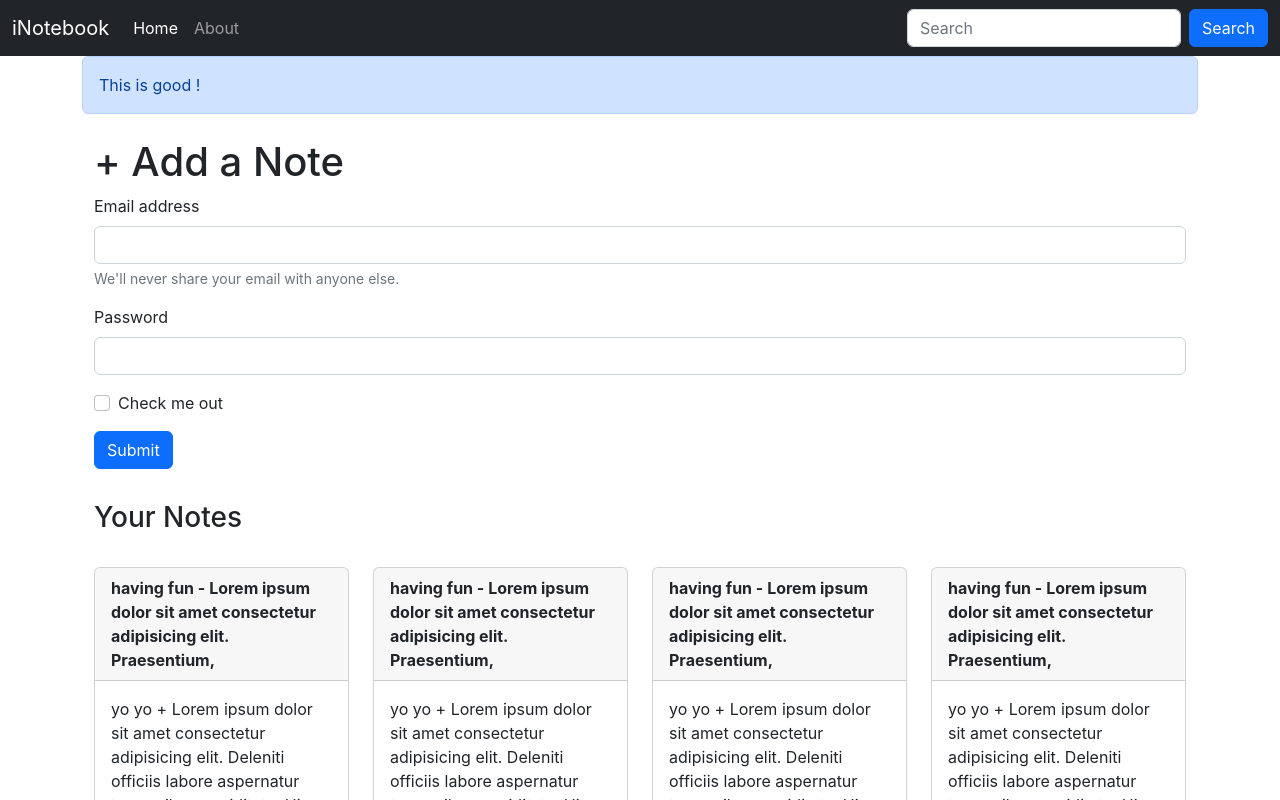
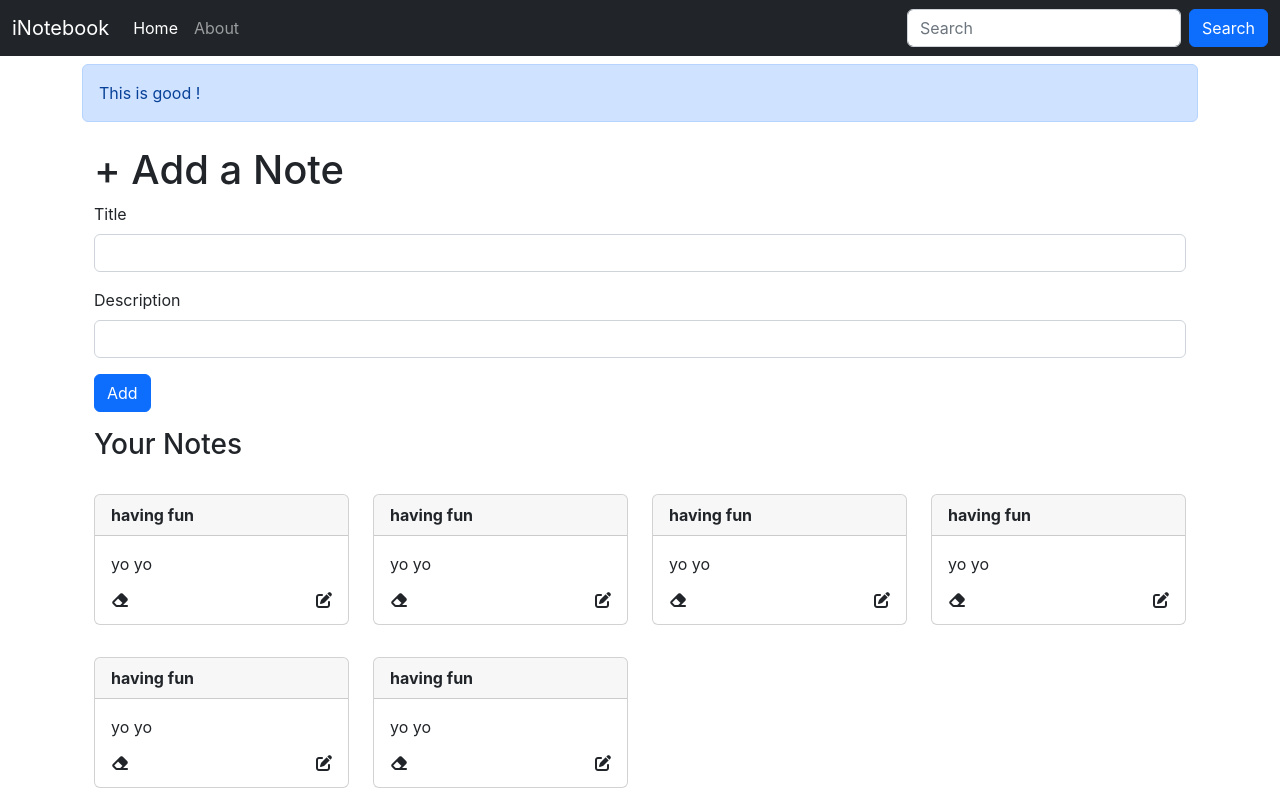
Before and after one commit to Imperial79/inotebook_react, a React (Create React App) app: page / in a window 1280 px wide. Shown: the top 800 px of the page. Built offline with nearby package versions, Linux system fonts and the light colour scheme.

Commit message:
implemented addNote

```diff
--- /dev/null
+++ b/src/components/AddNote.js
@@ -0,0 +1,65 @@
+import React, { useContext, useState } from "react";
+import noteContext from "../context/notes/NoteContext";
+
+const AddNote = () => {
+  const context = useContext(noteContext);
+  const { addNote } = context;
+
+  const [note, setNote] = useState({
+    title: "",
+    description: "",
+    tag: "default",
+  });
+
+  const handleAddClick = (e) => {
+    //  so that page doesnot load
+    e.preventDefault();
+    addNote(note.title, note.description, note.tag);
+  };
+
+  const onChange = (e) => {
+    setNote({ ...note, [e.target.name]: e.target.value });
+  };
+
+  return (
+    <div>
+      <h1>+ Add a Note</h1>
+      <form>
+        <div className="mb-3">
+          <label htmlFor="title" className="form-label">
+            Title
+          </label>
+          <input
+            type="text"
+            className="form-control"
+            id="title"
+            name="title"
+            aria-describedby="emailHelp"
+            onChange={onChange}
+          />
+        </div>
+        <div className="mb-3">
+          <label htmlFor="description" className="form-label">
+            Description
+          </label>
+          <input
+            type="text"
+            name="description"
+            className="form-control"
+            id="description"
+            onChange={onChange}
+          />
+        </div>
+        <button
+          type="submit"
+          className="btn btn-primary"
+          onClick={handleAddClick}
+        >
+          Add
+        </button>
+      </form>
+    </div>
+  );
+};
+
+export default AddNote;
--- a/src/components/Alert.js
+++ b/src/components/Alert.js
@@ -2,7 +2,7 @@
 
 const Alert = (props) => {
   return (
-    <div className="container">
+    <div className="container my-2">
       <div className="alert alert-primary" role="alert">
         {props.message}
       </div>
--- a/src/components/Home.js
+++ b/src/components/Home.js
@@ -4,46 +4,6 @@
 const Home = () => {
   return (
     <div className="container my-4">
-      <h1>+ Add a Note</h1>
-      <form>
-        <div className="mb-3">
-          <label htmlFor="exampleInputEmail1" className="form-label">
-            Email address
-          </label>
-          <input
-            type="email"
-            className="form-control"
-            id="exampleInputEmail1"
-            aria-describedby="emailHelp"
-          />
-          <div id="emailHelp" className="form-text">
-            We'll never share your email with anyone else.
-          </div>
-        </div>
-        <div className="mb-3">
-          <label htmlFor="exampleInputPassword1" className="form-label">
-            Password
-          </label>
-          <input
-            type="password"
-            className="form-control"
-            id="exampleInputPassword1"
-          />
-        </div>
-        <div className="mb-3 form-check">
-          <input
-            type="checkbox"
-            className="form-check-input"
-            id="exampleCheck1"
-          />
-          <label className="form-check-label" htmlFor="exampleCheck1">
-            Check me out
-          </label>
-        </div>
-        <button type="submit" className="btn btn-primary">
-          Submit
-        </button>
-      </form>
       <Notes />
     </div>
   );
--- a/src/components/NoteCard.js
+++ b/src/components/NoteCard.js
@@ -6,18 +6,10 @@
     <div className="col-md-3">
       <div className="card my-3">
         <div className="card-header">
-          <strong>
-            {note.title} - Lorem ipsum dolor sit amet consectetur adipisicing
-            elit. Praesentium,
-          </strong>
+          <strong>{note.title}</strong>
         </div>
         <div className="card-body">
-          <p className="card-text">
-            {note.description} + Lorem ipsum dolor sit amet consectetur
-            adipisicing elit. Deleniti officiis labore aspernatur temporibus
-            cupiditate. Hic nobis adipisci deleniti culpa cum saepe consequuntur
-            veritatis perferendis ipsum! Facilis quidem eius eligendi dicta.
-          </p>
+          <p className="card-text">{note.description}</p>
           <div className="d-flex justify-content-between">
             <i className="fa-solid fa-eraser "></i>
             <i className="fa-solid fa-pen-to-square"></i>
--- a/src/components/Notes.js
+++ b/src/components/Notes.js
@@ -1,13 +1,15 @@
 import React, { useContext } from "react";
 import noteContext from "../context/notes/NoteContext";
 import NoteCard from "./NoteCard";
+import AddNote from "./AddNote";
 
 const Notes = () => {
   const context = useContext(noteContext);
-  const { notes, setNotes } = context;
+  const { notes, addNote } = context;
 
   return (
     <div className="row my-3">
+      <AddNote />
       <h3 className="my-3">Your Notes</h3>
       {notes.map((note) => {
         return <NoteCard key={note._id} note={note} />;
--- a/src/context/notes/NoteState.js
+++ b/src/context/notes/NoteState.js
@@ -4,7 +4,7 @@
 const NoteState = (props) => {
   const notesInitial = [
     {
-      _id: "630a2880675137cf2c8adbd5",
+      _id: "630a2880675137cf2ac8adbd5",
       user: "6308c6e1301ca2544905968b",
       title: "having fun",
       description: "yo yo",
@@ -13,7 +13,7 @@
       __v: 0,
     },
     {
-      _id: "630a2881675137cf2c8adbd7",
+      _id: "630a288a1675137cf2c8adbd7",
       user: "6308c6e1301ca2544905968b",
       title: "having fun",
       description: "yo yo",
@@ -22,7 +22,7 @@
       __v: 0,
     },
     {
-      _id: "630a2881675137cf2c8adbd9",
+      _id: "630a2881675137caf2c8adbd9",
       user: "6308c6e1301ca2544905968b",
       title: "having fun",
       description: "yo yo",
@@ -31,7 +31,7 @@
       __v: 0,
     },
     {
-      _id: "630a2881675137cf2c8adbd9",
+      _id: "630a288167513a7cf2c8adbd9",
       user: "6308c6e1301ca2544905968b",
       title: "having fun",
       description: "yo yo",
@@ -40,7 +40,7 @@
       __v: 0,
     },
     {
-      _id: "630a2881675137cf2c8adbd9",
+      _id: "630a28816a75137cf2c8adbd9",
       user: "6308c6e1301ca2544905968b",
       title: "having fun",
       description: "yo yo",
@@ -49,7 +49,7 @@
       __v: 0,
     },
     {
-      _id: "630a2881675137cf2c8adbd9",
+      _id: "630a2881675137cf2ca8adbd9",
       user: "6308c6e1301ca2544905968b",
       title: "having fun",
       description: "yo yo",
@@ -60,8 +60,31 @@
   ];
 
   const [notes, setNotes] = useState(notesInitial);
+
+  //  Add a note
+  const addNote = (title, description, tag) => {
+    //  TODO: API call
+    console.log("Adding a new note (from NoteState.js)");
+    const note = {
+      _id: "630a2881675137cf2c8adbd9",
+      user: "6308c6e1301ca2544905968b",
+      title: title,
+      description: description,
+      tag: tag,
+      date: "2022-08-27T14:21:53.183Z",
+      __v: 0,
+    };
+    setNotes(notes.concat(note));
+  };
+
+  //  Delete a note
+  const deleteNote = (id) => {};
+
+  //  Edit a note
+  const editNote = (id) => {};
+
   return (
-    <NoteContext.Provider value={{ notes, setNotes }}>
+    <NoteContext.Provider value={{ notes, addNote, deleteNote, editNote }}>
       {props.children}
     </NoteContext.Provider>
   );
```
